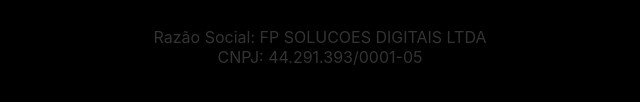
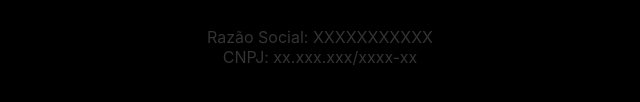
Before and after one commit to GuilhermeAugustodSD/projeto-fabio, a plain HTML site: page index.html in a window 1280 px wide. Shown: the part 540-642 px from the top of the page, 320-960 px from the left. Drawn offline with Linux system fonts and the light colour scheme.

Commit message:
Update index.html

```diff
--- a/index.html
+++ b/index.html
@@ -39,8 +39,8 @@
                     <p>Contato: sac.fibromialgia@gmail.com</p>
                     <p>Todos os direitos reservados.</p>
                 </div>
-                <p class="lastP"> Razão Social: FP SOLUCOES DIGITAIS LTDA </p>
-                <p class="lastP"> CNPJ: 44.291.393/0001-05 </p>
+                <p class="lastP"> Razão Social: XXXXXXXXXXX </p>
+                <p class="lastP"> CNPJ: xx.xxx.xxx/xxxx-xx </p>
 
             </div>
         </footer>
```
